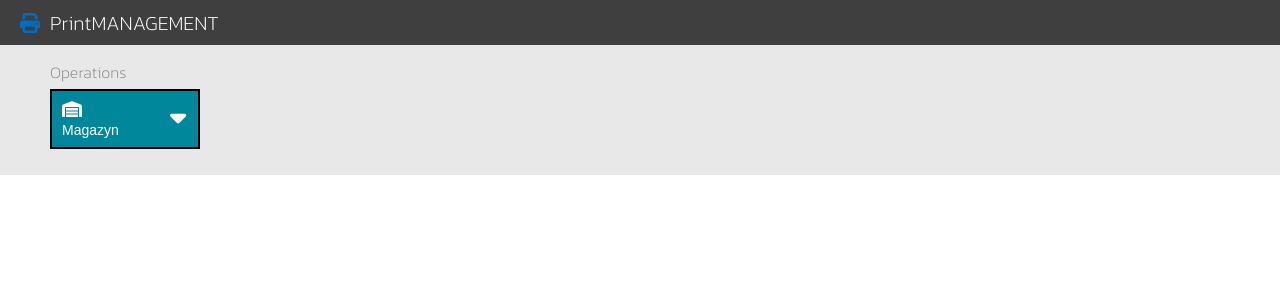
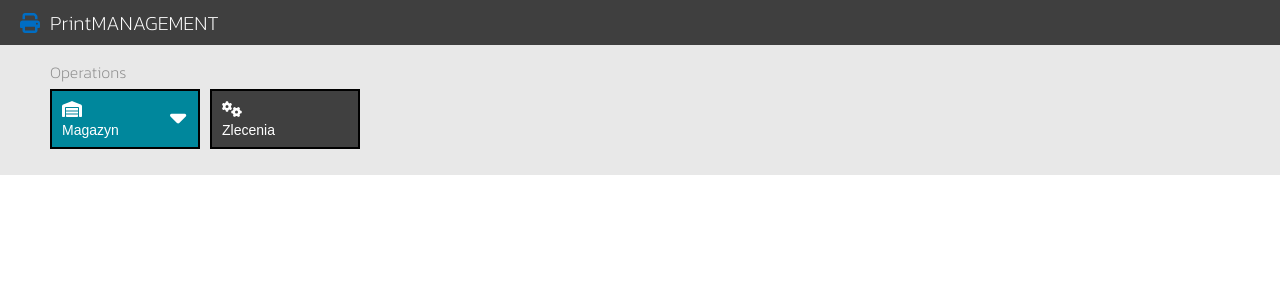
Before and after one commit to pantera272/print-management, a React (Create React App) app: page / in a window 1280 px wide. Shown: the top 300 px of the page. Built offline with nearby package versions, Linux system fonts and the light colour scheme.

Commit message:
Upgrade operation button to single and mulyi button

```diff
--- a/package.json
+++ b/package.json
@@ -15,6 +15,7 @@
     "react-scripts": "5.0.1",
     "sass": "^1.71.1",
     "scss": "^0.2.4",
+    "shortid": "^2.2.16",
     "web-vitals": "^2.1.0"
   },
   "scripts": {
--- a/src/commponents/common/ButtonOperation/ButtonOperation.js
+++ b/src/commponents/common/ButtonOperation/ButtonOperation.js
@@ -2,11 +2,13 @@ import styles from './ButtonOperation.module.scss';
 import clsx from 'clsx';
 import { FontAwesomeIcon } from '@fortawesome/react-fontawesome';
 import { faCaretDown } from '@fortawesome/free-solid-svg-icons';
+import shortid from 'shortid';
 
 const OperationButton = ({data}) => {
   //color of button
-  const colorButton = [styles.containerFirst, styles.second];
+  const colorButton = [styles.containerFirst, styles.containerSecond];
 
+  if(data.expeanableMenu){
     return (
       <div className={clsx(styles.container, colorButton[data.variant])}>
         <button className={styles.button} >
@@ -16,13 +18,25 @@ const OperationButton = ({data}) => {
             <FontAwesomeIcon icon={faCaretDown} />
           </span>
           <div className={styles.submenu}>
-          <a href='#'>jeden</a>
-          <a href='#'>dwa</a>
-          <a href='#'>trzy</a>
+            {data.expeanableMenu.map(value =>
+              <a key={shortid.generate()} href={Object.values(value)[0]}>{Object.keys(value)[0]}</a>
+            )}
           </div>
         </button>
       </div>
     )
+  } else {
+    return(
+    < div className={clsx(styles.container, colorButton[data.variant])}>
+        <a href={data.link}>
+          <button className={styles.button} >
+            <span className={styles.icon}>{data.icon}</span>
+            <span className={styles.text}>{data.name}</span>
+          </button>
+        </a>
+      </div>
+    )
+  }
 }
 
 export default OperationButton;
--- a/src/commponents/common/ButtonOperation/ButtonOperation.module.scss
+++ b/src/commponents/common/ButtonOperation/ButtonOperation.module.scss
@@ -3,6 +3,7 @@
 .container {
 
   .button {
+    margin-right: 10px;
     height: 60px;
     width: 150px;
     border-width: 2px;
@@ -53,6 +54,9 @@
       a {
         color: $color-one;
         padding: 5px 0;
+        &::first-letter {
+          text-transform: uppercase;
+        }
       }
     }
   }
@@ -82,3 +86,28 @@
     }
   }
 }
+
+.containerSecond {
+  .button {
+    background-color: $button-color-two;
+
+    .submenu {
+      background-color: $button-color-two;
+      color: $color-one;
+    }
+
+    &:hover {
+      outline-width: 2px;
+      outline-style: solid;
+      outline-color: $button-color-two;
+
+      .submenu{
+        visibility: visible;
+
+        a:hover {
+          background-color: $button-color-two-dark;
+        }
+      }
+    }
+  }
+}
--- a/src/commponents/features/OperationsButtonContainer/OperationsButtonsContainer.js
+++ b/src/commponents/features/OperationsButtonContainer/OperationsButtonsContainer.js
@@ -11,22 +11,19 @@ const OperationButtonsContainer = () => {
     expeanable: true,
     variant: 0,
     icon: <FontAwesomeIcon icon={faWarehouse} />,
-    expeanableMenu: {
-      Papier: 'magazyn/papier',
-      Farba: 'magazyn/farby',
-      Inne: 'magazyn/inne'
-    }
+    expeanableMenu: [
+      {papier: 'magazynpapier'},
+      {farba: 'magazynfarby'},
+      {inne: 'magazyninne'}
+    ]
   }
 
-  const secoundButton = {
-    name: 'Produkcja',
-    expeanable: true,
+  const secondButton = {
+    name: 'Zlecenia',
+    expeanable: false,
     variant: 1,
     icon: <FontAwesomeIcon icon={faGears} />,
-    expeanableMenu: {
-      Druk_i_lakier: 'drukilakier',
-      Złocenie: 'złocenie',
-    }
+    link: 'zlecenia'
   }
 
   return (
@@ -34,6 +31,7 @@ const OperationButtonsContainer = () => {
       <div className={styles.title}>Operations</div>
       <div className={styles.buttonContainer} >
         <ButtonOperation data={firstButton} />
+        <ButtonOperation data={secondButton} />
       </div>
     </div>
   )
--- a/src/styles/settings.module.scss
+++ b/src/styles/settings.module.scss
@@ -6,7 +6,6 @@ $color-three: #3f3f3f;
 $color-four: #e8e8e8;
 $color-five: #8c8c8c;
 $color-six: #00879c;
-
 $color-seven: #404040;
 
 //font
@@ -18,3 +17,4 @@ $font-title: 'Kanit';
 $button-color-one: $color-six;
 $button-color-one-dark: rgba(2, 103, 119, 1);
 $button-color-two: $color-seven;
+$button-color-two-dark: rgba(66, 96, 101, 1);
```
Also changed, not shown: 1 other file (tests, documents, lock files or other folders). Lines whose indentation alone changed are shown as unchanged.
